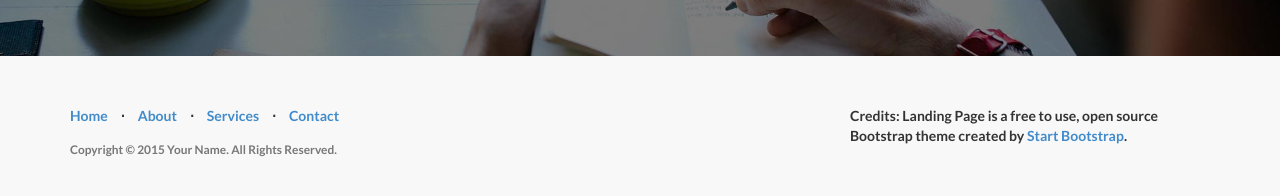
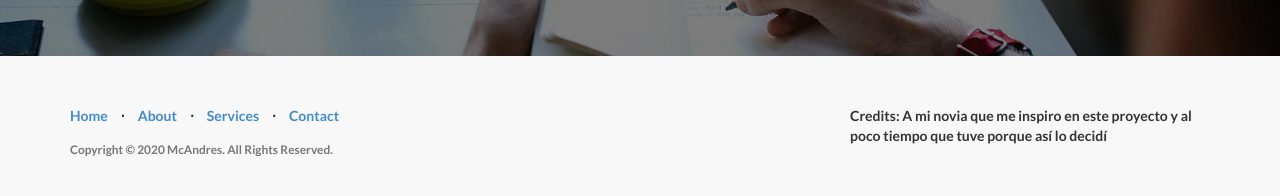
Before and after one commit to mcandres/texture, a Jekyll site: the page built from index.html, in a window 1280 px wide and 900 px high, scrolled down 1902 px. Shown: the part 692-888 px from the top of the window. Built offline with Jekyll 4.4.1, drawn with Linux system fonts in a browser that asks for light colours; nearby versions of some CDN libraries; library files that are not in the unit come from our copies.

Commit message:
asdaasda

```diff
--- a/_config.yml
+++ b/_config.yml
@@ -10,8 +10,8 @@ description: > # "Write an awesome description for your new site here.
   You can edit this line in _config.yml. It will appear in your document
   head meta (for Google search results) and in your feed.xml site
   description.
-copyright: 'Copyright &copy; 2015 Your Name. All Rights Reserved.'
-credits: 'Credits: Landing Page is a free to use, open source Bootstrap theme created by <a href="http://startbootstrap.com/">Start Bootstrap</a>.'
+copyright: 'Copyright &copy; 2020 McAndres. All Rights Reserved.'
+credits: 'Credits: A mi novia que me inspiro en este proyecto y al poco tiempo que tuve porque así lo decidí'
 
 # ----------------------- #
 #    Jekyll & Plugins     #
```
